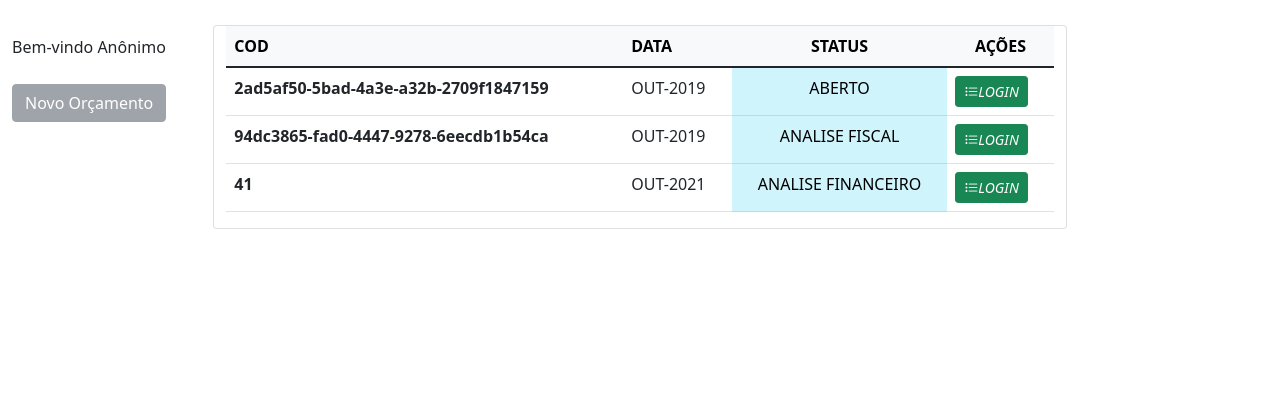
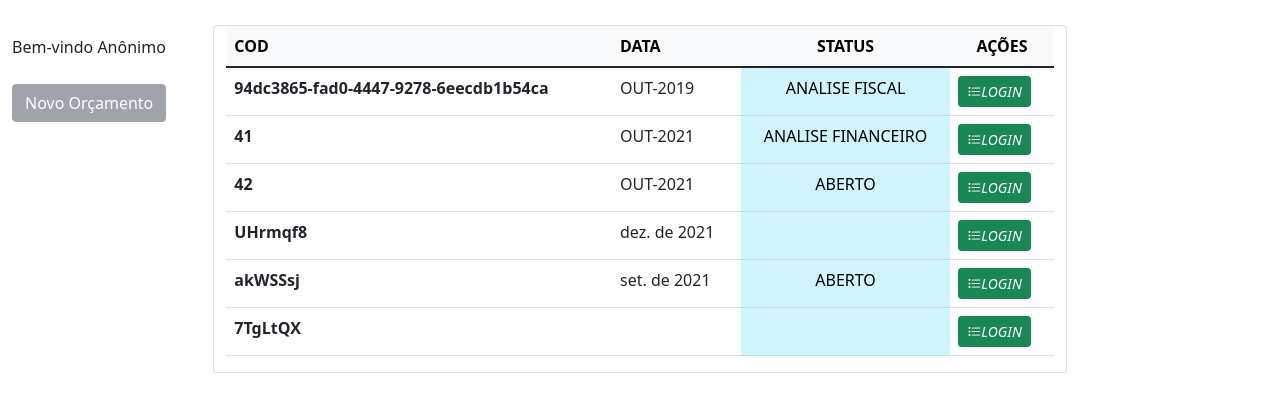
Before and after one commit to cassianobrexbit/react-hyperledger, a React (Create React App) app: page / in a window 1280 px wide. Shown: the top 412 px of the page. Built offline with nearby package versions, Linux system fonts and the light colour scheme; data requests are answered from the project's data file.

Commit message:
minor updates

```diff
--- a/src/fakeapi/db.json
+++ b/src/fakeapi/db.json
@@ -1,20 +1,5 @@
 {
-
   "assets": [
-            {
-            "Key": "2ad5af50-5bad-4a3e-a32b-2709f1847159",
-            "Record": {
-            "ID": "2ad5af50-5bad-4a3e-a32b-2709f1847159",
-            "TipoServ": "Varricao",
-            "BDIServ": "29.77",
-            "EbisaK": "0.54",
-            "DataBase": "OUT-2019",
-            "EncargosSocDes": "88.28",
-            "TotalGeral": "9500.99",
-            "Status": "ABERTO",
-            "Owner": "Construtor"
-            }
-            },
     {
       "Key": "94dc3865-fad0-4447-9278-6eecdb1b54ca",
       "Record": {
@@ -42,6 +27,43 @@
         "Status": "ANALISE FINANCEIRO",
         "Owner": "Construtor"
       }
+    },
+    {
+      "Key": "42",
+      "Record": {
+        "ID": "42",
+        "TipoServ": "Varricao",
+        "BDIServ": "29.77",
+        "EbisaK": "0.54",
+        "DataBase": "OUT-2021",
+        "EncargosSocDes": "99.28",
+        "TotalGeral": "1500.99",
+        "Status": "ABERTO",
+        "Owner": "Construtor"
+      }
+    },
+    {
+      "Record": {
+        "TipoServ": "Varricao",
+        "BDIServ": "0.225",
+        "EbisaK": "55",
+        "DataBase": "dez. de 2021"
+      },
+      "Key": "UHrmqf8"
+    },
+    {
+      "Record": {
+        "TipoServ": "Varricao",
+        "BDIServ": "test",
+        "EbisaK": "testou",
+        "DataBase": "set. de 2021",
+        "Status": "ABERTO"
+      },
+      "Key": "akWSSsj"
+    },
+    {
+      "Status": "ANALISE FISCAL",
+      "Key": "7TgLtQX"
     }
   ],
   "items": [
@@ -81,8 +103,5 @@
       "itemVlrTotalBDI": 99.8,
       "itemId": 39
     }
-
   ]
-
-
 }
--- a/src/view/ListBudgetItems.jsx
+++ b/src/view/ListBudgetItems.jsx
@@ -29,12 +29,12 @@ function BuildItemList (props) {
       {
         // setvalorTotal(1);
 
-        if(item.assetId == props.budget.Key)
+        if(item.assetId === props.budget.Key)
         {
            valorTotal += parseFloat(item.itemVlrTotalBDI);
            return(
         <>
-           <tr key={item._id} id={item._id}>
+           <tr>
              <th scope="row" key={item._id}>{item.itemCod}</th>
              <td>{item.itemDesc}</td>
              <td>{item.itemUnid}</td>
@@ -45,6 +45,7 @@ function BuildItemList (props) {
         </>
            )
         }
+        return null
          }
 
       )}
```
Lines whose indentation alone changed are shown as unchanged.
